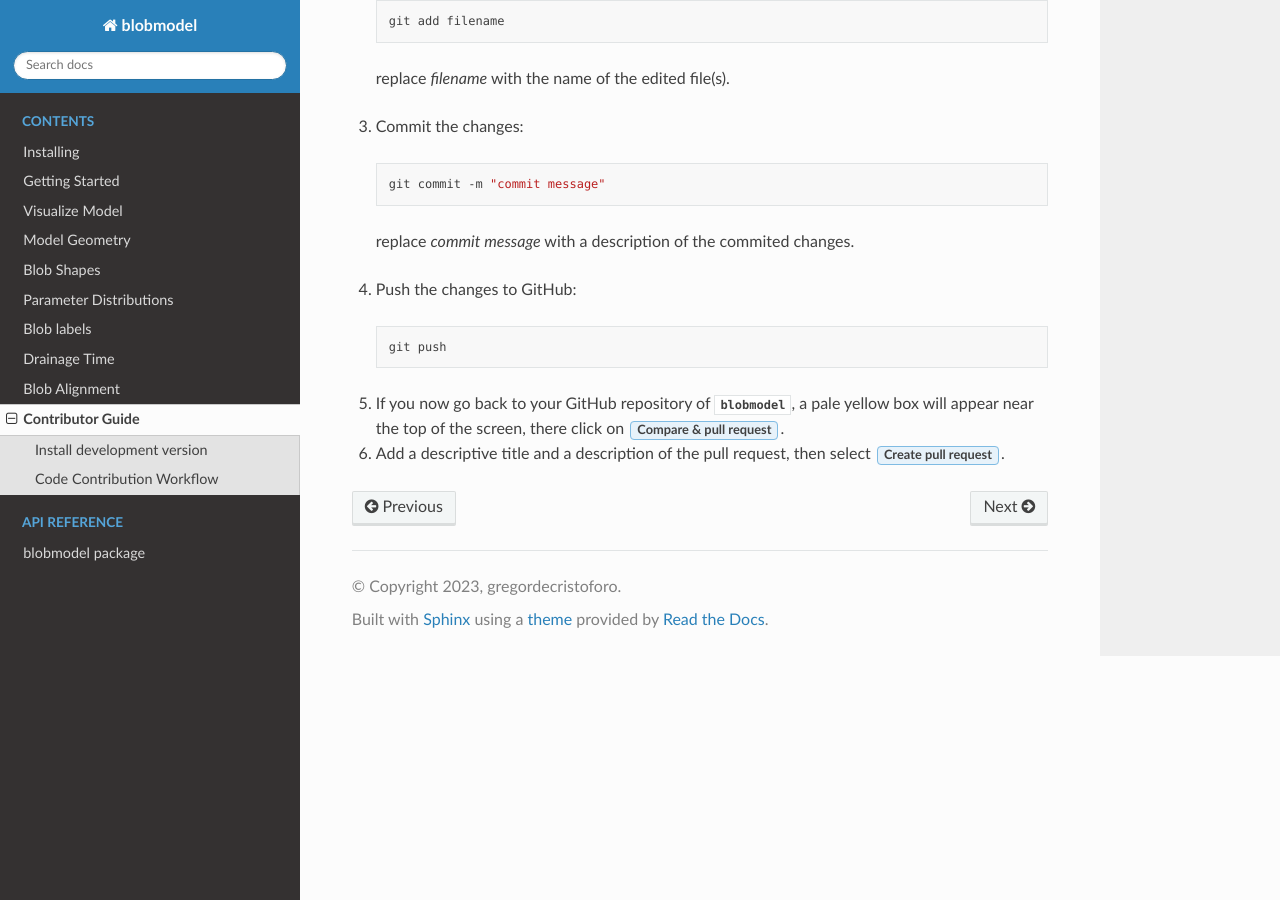
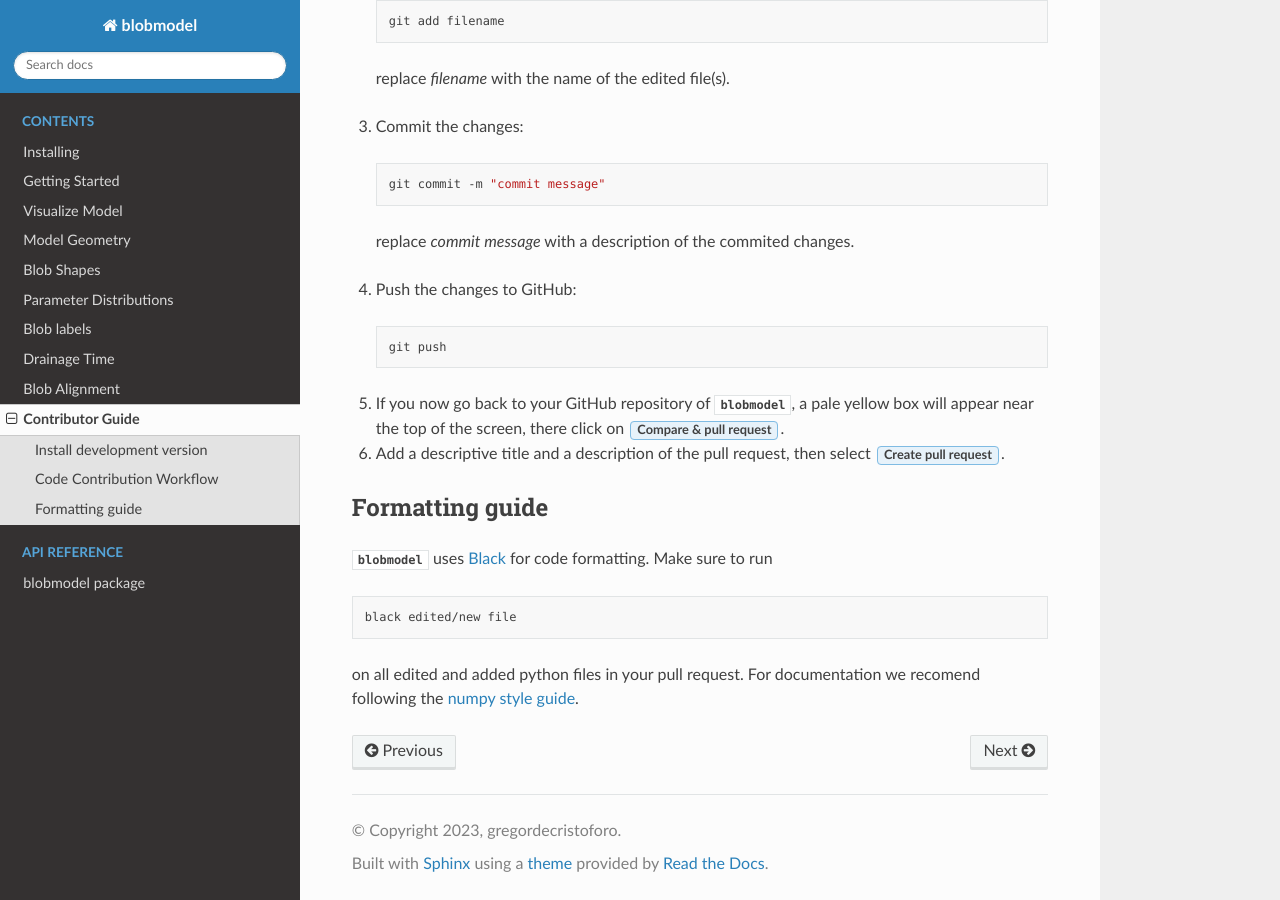
Before and after one commit to uit-cosmo/blobmodel, a Sphinx documentation site: the page built from docs/contributor_guide.rst, in a window 1280 px wide and 900 px high, scrolled down 829 px. Built offline with Sphinx 7.4.7 and the Read the Docs theme 2.0.0, drawn with Linux system fonts in a browser that asks for light colours.

Commit message:
style guide added

```diff
--- a/docs/contributor_guide.rst
+++ b/docs/contributor_guide.rst
@@ -57,3 +57,15 @@ After the package is installed, we can startthe cycle of making changes:
 5. If you now go back to your GitHub repository of :py:mod:`blobmodel`, a pale yellow box will appear near the top of the screen, there click on :guilabel:`Compare & pull request`.
 
 6. Add a descriptive title and a description of the pull request, then select :guilabel:`Create pull request`.
+
+++++++++++++++++
+Formatting guide
+++++++++++++++++
+
+:py:mod:`blobmodel` uses `Black <https://github.com/psf/black>`_ for code formatting. Make sure to run
+
+.. code-block:: bash
+
+   black edited/new file
+
+on all edited and added python files in your pull request. For documentation we recomend following the `numpy style guide <https://numpydoc.readthedocs.io/en/latest/format.html>`_.
```
